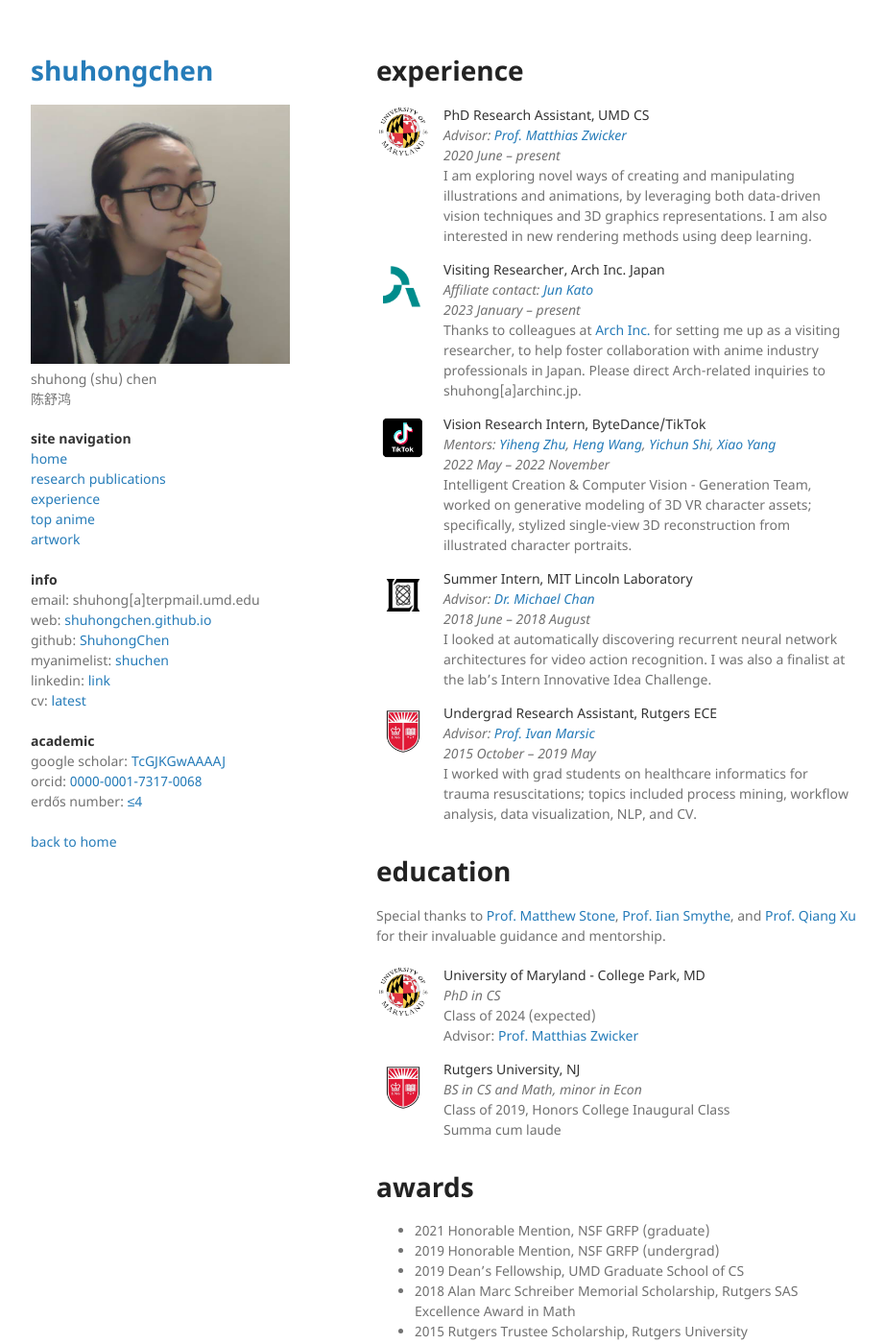
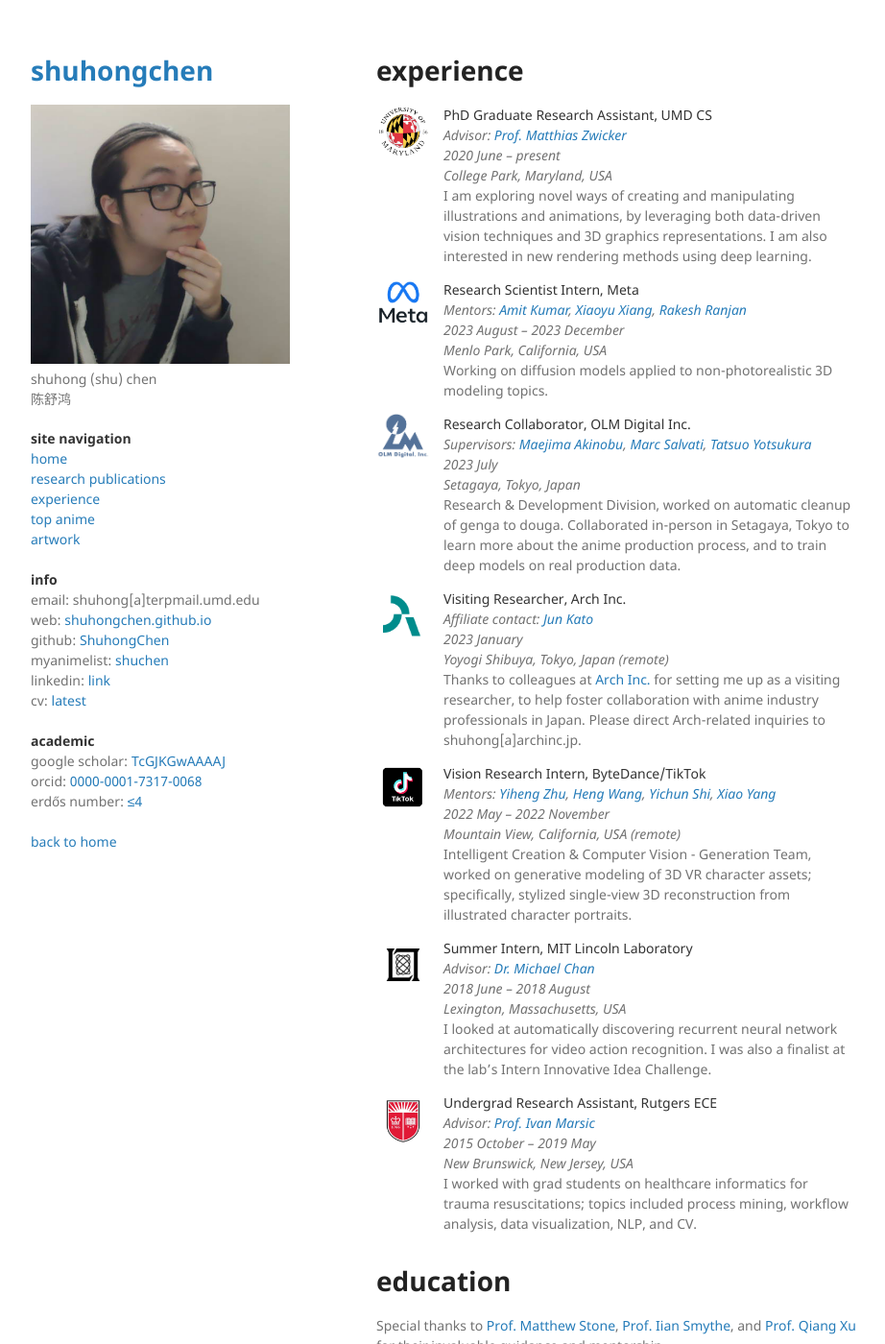
Before and after one commit to ShuhongChen/shuhongchen.github.io, a Jekyll site: the page built from experience.md, in a window 1280 px wide and 1400 px high. Shown: the whole window at 96% size, without its empty margins (178-1100 px from the left). Built offline with Jekyll 4.4.1, drawn with Linux system fonts in a browser that asks for light colours; some of the changed text lies outside the part shown.

Commit message:
update 2023 summer items

```diff
--- a/experience.md
+++ b/experience.md
@@ -23,14 +23,58 @@ title: experience
     </td>
     <td class=pad_xp>
         <label class=darktext>
-            PhD Research Assistant, UMD CS
+            PhD Graduate Research Assistant, UMD CS
         </label><br>
         <i>
             Advisor: <a href='https://www.cs.umd.edu/~zwicker/'>Prof. Matthias Zwicker</a>
             <br>
             2020 June – present
+            <br>
+            College Park, Maryland, USA
         </i><br>
         I am exploring novel ways of creating and manipulating illustrations and animations, by leveraging both data-driven vision techniques and 3D graphics representations.  I am also interested in new rendering methods using deep learning.
+    </td>
+</tr>
+<tr>
+    <td>
+        <img src='./assets/img/logo_meta.png' class='thumbnail-small'>
+    </td>
+    <td class=pad_xp>
+        <label class=darktext>
+            Research Scientist Intern, Meta
+        </label><br>
+        <i>
+            Mentors:
+            <a href='https://sites.google.com/view/amitumd/home'>Amit Kumar</a>,
+            <a href='https://engineering.purdue.edu/people/xiaoyu.xiang.1'>Xiaoyu Xiang</a>,
+            <a href='https://www.linkedin.com/in/rakesh-r-3848538/'>Rakesh Ranjan</a>
+            <br>
+            2023 August – 2023 December
+            <br>
+            Menlo Park, California, USA
+        </i><br>
+        Working on diffusion models applied to non-photorealistic 3D modeling topics.
+    </td>
+</tr>
+<tr>
+    <td>
+        <img src='./assets/img/logo_olmd.png' class='thumbnail-small'>
+    </td>
+    <td class=pad_xp>
+        <label class=darktext>
+            Research Collaborator, OLM Digital Inc.
+        </label><br>
+        <i>
+            Supervisors:
+            <a href='https://www.linkedin.com/in/akinoubu-maejima-36257930/?originalSubdomain=jp'>Maejima Akinobu</a>,
+            <a href='https://www.researchgate.net/profile/Marc-Salvati'>Marc Salvati</a>,
+            <a href='https://www.linkedin.com/in/tatsuo-yotsukura-9969551/?originalSubdomain=jp'>Tatsuo Yotsukura</a>
+            <br>
+            2023 July
+            <br>
+            Setagaya, Tokyo, Japan
+        </i><br>
+        Research & Development Division, worked on automatic cleanup of genga to douga.  Collaborated in-person in Setagaya, Tokyo to learn more about the anime production process, and to train deep models on real production data.
     </td>
 </tr>
 <tr>
@@ -39,13 +83,15 @@ title: experience
     </td>
     <td class=pad_xp>
         <label class=darktext>
-            Visiting Researcher, Arch Inc. Japan
+            Visiting Researcher, Arch Inc.
         </label><br>
         <i>
             Affiliate contact:
             <a href='https://junkato.jp/'>Jun Kato</a>
             <br>
-            2023 January – present
+            2023 January
+            <br>
+            Yoyogi Shibuya, Tokyo, Japan (remote)
         </i><br>
         Thanks to colleagues at <a href='https://research.archinc.jp/en/'>Arch Inc.</a> for setting me up as a visiting researcher, to help foster collaboration with anime industry professionals in Japan.  Please direct Arch-related inquiries to shuhong[a]archinc.jp.
     </td>
@@ -66,6 +112,8 @@ title: experience
             <a href='https://www.linkedin.com/in/xiao-yang-46464934/'>Xiao Yang</a>
             <br>
             2022 May – 2022 November
+            <br>
+            Mountain View, California, USA (remote)
         </i><br>
         Intelligent Creation & Computer Vision - Generation Team, worked on generative modeling of 3D VR character assets; specifically, stylized single-view 3D reconstruction from illustrated character portraits.
     </td>
@@ -82,6 +130,8 @@ title: experience
             Advisor: <a href='https://www.linkedin.com/in/mikeschan/'>Dr. Michael Chan</a>
             <br>
             2018 June – 2018 August
+            <br>
+            Lexington, Massachusetts, USA
         </i><br>
         I looked at automatically discovering recurrent neural network architectures for video action recognition.  I was also a finalist at the lab’s Intern Innovative Idea Challenge.
     </td>
@@ -98,6 +148,8 @@ title: experience
             Advisor: <a href='https://www.ece.rutgers.edu/~marsic/'>Prof. Ivan Marsic</a>
             <br>
             2015 October – 2019 May
+            <br>
+            New Brunswick, New Jersey, USA
         </i><br>
         I worked with grad students on healthcare informatics for trauma resuscitations; topics included process mining, workflow analysis, data visualization, NLP, and CV.
     </td>
@@ -154,6 +206,30 @@ Special thanks to [Prof. Matthew Stone](https://people.cs.rutgers.edu/~mdstone/)
 </table>
 
 
+# invited talks
+
+- 2023 July, University of Tokyo, Takeo Igarashi Lab, "ML for Anime: Illustration, Animation, and 3D Models"
+- 2023 March, Chimera Entertainment, "What are Generative Image Models?"
+
+
+# teaching + mentorship
+
+<label class=darktext>MS students advised:</label>
+2022: Eric Changzhi Li, Srinidhi Hegde
+2021: Janus Thor Kristjansson, Jiaxuan Mary Wu
+
+<label class=darktext>BS students advised:</label>
+2022: Andy Qu
+2020: Nikhil Pateel
+
+<label class=darktext>classes taught:</label>
+M2021 UMD AI4ALL Project Lead: Making Art with Neural Networks
+S2020 TA CMSC417: Computer Networks, Prof. Nirupam Roy, UMD
+F2019 TA CMSC132: OOP II, Prof. Nelson Pauda-Perez and Pedram Sadeghian, UMD
+2016-2019 Lecturer, ML/AI Division Director, Rutgers IEEE E-Board
+2016 Tutor, Math & Engineering, Rutgers OSS Educational Opportunity Fund
+2013-2016 TA Chinese Second Language, Huaxia Morris Chinese Academy
+
 
 # awards
 
```
Also changed, not shown: index.md (+6 -4 lines), publications.md (+53 -5 lines), assets/img/logo_meta.png (added), assets/img/logo_olmd.png (added).
